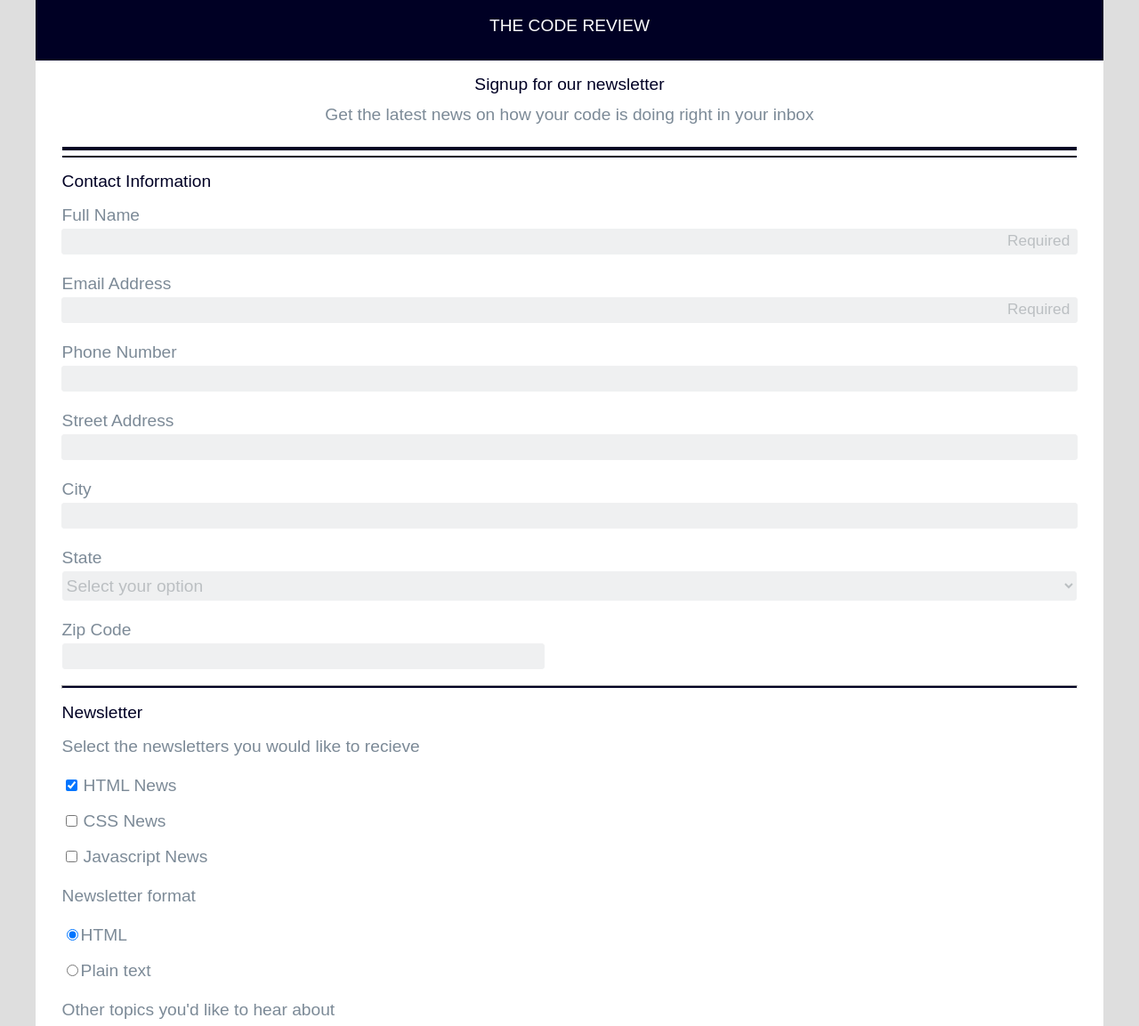
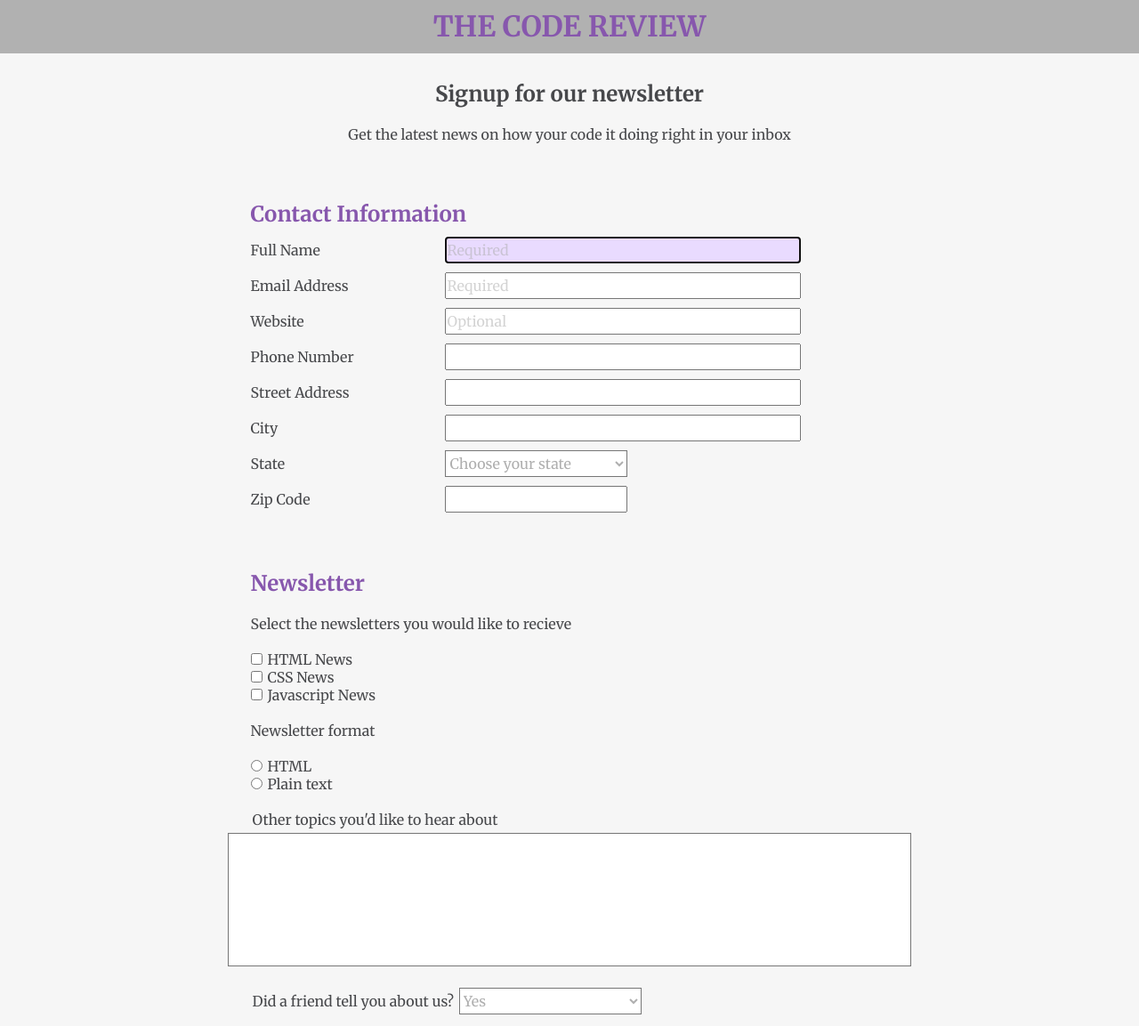
Before and after one commit to atimw/Online-Registration-Form-Project-Treehouse-, a plain HTML site: page index.html in a window 1280 px wide. Shown: the top 1153 px of the page at 89% size. Drawn offline with Linux system fonts and the light colour scheme.

Commit message:
Redo to completion
Started from scratch today and slowly rebuild until completed.
Submitting for peer review.

```diff
--- /dev/null
+++ b/CSS/main.css
@@ -0,0 +1,241 @@
+* {
+    box-sizing: border-box;
+}
+
+/**** Body ****/
+body {
+    color: #47484b;
+    font-family: 'Merriweather', serif;
+    padding: 0;
+    margin: 0 auto;
+}
+
+/**** General ****/
+h1 {
+    font-weight: 900;
+    font-size: 2em;
+}
+
+h2, legend {
+    font-weight: 700;
+    font-size: 1.5em;
+}
+
+p {
+    font-weight: 400;
+    font-size: 1em;
+}
+
+label, input {
+    font-weight: 400;
+    font-size: 1em;
+}
+
+/**** Container ****/
+.container {
+    width: 100%;
+    padding: 0;
+    margin: 0 auto;
+    background: #f6f6f6;
+}
+
+/**** Header ****/
+header {
+    padding: 0;
+    margin: 0 0 10% 0;
+    text-align: center;
+}
+
+/**** Banner ****/
+.banner {
+    width: 100%;
+    text-transform: uppercase;
+    color: #8757ad;
+    background: #b1b1b1;
+    margin: 0 0 30px 0;
+    padding: 10px 0 10px 0;
+}
+
+/**** fsContact ****/
+fieldset {
+    border: none;
+    padding: 0 0 10% 0;
+}
+
+legend {
+    padding: 0;
+    text-align: center;
+    color: #8757ad;
+}
+
+.fsContact label {
+    display: block;
+    padding: 5% 2% 0 5%;
+    margin: 0 auto;
+}
+
+.fsContact input {
+    width: 90%;
+    padding: 0;
+    margin: 0 5% 0 5%;
+    color: #afafaf;
+    height: 50px;
+}
+
+.fsContact input:focus {
+    background: #e9dbff;
+    transition:background .3s ease-in;
+}
+
+select {
+    cursor: pointer;
+    width: 90%;
+    padding: 0;
+    margin: 0 5% 0 5%;
+    background: #ffffff;
+    color: #afafaf;
+    height: 50px;
+}
+
+input[id="zip"] {
+    width: 45%;
+    padding: 0;
+    margin: 0 5% 0 5%;
+    color: #afafaf;
+    height: 50px;
+}
+
+/**** fsNewsletter ****/
+.fsNewsletter {
+    width: 90%;
+    margin: 0 5% 0 5%;
+}
+
+/**** textarea ****/
+textarea {
+    height: 150px;
+    width: 90%;
+    resize: none;
+    background: #ffffff;
+    padding: 0;
+    margin: 10% 5% 0 5%;
+}
+
+
+/**** button ****/
+button {
+    height: 60px;
+    width: 100%;
+    cursor: pointer;
+    border: 1px #47484b solid;
+    font-weight: 900;
+    font-size: 1.8em;
+    color: #8757ad;
+    background: #b1b1b1;
+    padding: 0;
+    margin: 0 auto;
+}
+
+/**** footer ****/
+footer {
+    padding: 30px 0 30px 0;
+    margin: 0 auto;
+    text-align: center;
+}
+
+
+/**** media querie min 760px ****/
+@media (min-width:760px){
+
+    header {
+        width: 100%;
+        margin: 0 0 5% 0;
+    }
+
+    .fsContact,
+    .fsNewsletter {
+        width: 80%;
+        margin: 0 auto;
+        padding: 0 0 5% 0;
+    }
+
+    legend {
+        text-align: left;
+        color: #8757ad;
+        padding: 0;
+        margin: 0 0 0 15%;
+    }
+
+    .fsContact label {
+        display: inline-block;
+        width: 21%;
+        padding: 15px 0 5px 0;
+        margin: 0 0 0 15%;
+    }
+
+    .fsContact input {
+        width: 39%;
+        padding: 0;
+        margin: 0 15% 0 0;
+        color: #afafaf;
+        height: 30px;
+
+    }
+
+    select {
+        cursor: pointer;
+        width: 20%;
+        padding: 0;
+        margin: 0 auto;
+        background: #ffffff;
+        color: #afafaf;
+        height: 30px;
+    }
+
+    input[id="zip"] {
+        width: 20%;
+        padding: 0;
+        margin: 0 auto;
+        color: #afafaf;
+        height: 30px;
+    }
+
+    /**** fsNewsletter ****/
+    .fsNewsletter p {
+        margin: 0 0 0 15%;
+    }
+
+    .fsNewsletter input {
+        padding: 2px;
+        margin: 0 0 0 15%;
+    }
+
+    .fsNewsletter label {
+        padding: 2px;
+        margin: 0;
+    }
+
+    /**** textarea ****/
+    label[for="other"] {
+        margin: 0 0 0 15%;
+    }
+
+    textarea {
+        width: 75%;
+        margin: 5px 0 0 12.5%;
+    }
+
+    label[for="rec"] {
+        margin: 0 0 0 15%;
+    }
+
+    select[for="rec"] {
+        width: auto;
+    }
+
+    /**** button ****/
+    button {
+        width: 60%;
+        margin: 0 20% 0 20%;
+    }
+}
--- a/CSS/styles.css
+++ /dev/null
@@ -1,211 +0,0 @@
-body {
-    background: #dedede;
-}
-
-.banner {
-    height: 30px;
-    width: 100%;
-    background: #000024;
-    color: #ffffff;
-    font-family: sans-serif;
-    font-weight: 100;
-    font-size: 1.2em;
-    padding: 20px 0 20px 0;
-    margin: -20px 0 0 0;
-    text-align: center;
-}
-
-header {
-    background: #ffffff;
-    width: 95%;
-    padding: 10px 0 0 0;
-    margin: 0 auto;
-}
-
-header .otherText {
-    width: 95%;
-    font-family: sans-serif;
-    font-weight: 100;
-    font-size: 1.2em;
-    color: #7c8a97;
-    padding: 0 0 25px 0;
-    margin: 0 auto;
-    text-align: center;
-}
-
-hr.hr1 {
-    border-top: #000024 solid 4px;
-    border-bottom: #000024 solid 2px;
-    border-left: none;
-    border-right: none;
-    height: 6px;
-    width: 95%;
-    padding: 0;
-    margin: 0 auto;
-    background: #ffffff;
-}
-
-header .headerText {
-    text-align: center;
-    padding: 16px 0 12px 0;
-    margin: 0 auto;
-}
-
-#mainForm {
-    display: flex;
-    flex-direction: column;
-    background: #ffffff;
-    width: 95%;
-    padding: 0;
-    margin: 0 auto;
-}
-
-#mainForm hr {
-    height: 2px;
-    width: 95%;
-    background: #000024;
-    padding: 0;
-    margin: 0 auto;
-}
-
-.headerText {
-    width: 95%;
-    font-family: sans-serif;
-    font-weight: 400;
-    font-size: 1.2em;
-    color: #000024;
-    padding: 16px 0 12px 0;
-    margin: 0 auto;
-    text-align: left;
-}
-
-.label {
-    width: 95%;
-    font-family: sans-serif;
-    font-weight: 100;
-    font-size: 1.2em;
-    color: #7c8a97;
-    padding: 4px 0 4px 0;
-    margin: 0 auto;
-    text-align: left;
-}
-
-.inputZip {
-    width: 45%;
-    height: 27px;
-    border: solid 1px #eff0f1;
-    border-radius: 3px;
-    background: #eff0f1;
-    padding: 0;
-    margin: 0 0 0 2.5%;
-}
-
-.input {
-    width: 95%;
-    height: 27px;
-    border: solid 1px #eff0f1;
-    border-radius: 3px;
-    background: #eff0f1;
-    padding: 0;
-    margin: 0 auto;
-}
-
-.select {
-    width: 95%;
-    height: 5%;
-    border: solid 1px #eff0f1;
-    border-radius: 3px;
-    background: #eff0f1;
-    padding: 0;
-    margin: 0 auto;
-}
-
-.item {
-    display: block;;
-    background: #ffffff;
-    width: 95%;
-    padding: 0;
-    margin: 0 auto;
-}
-
-.itemLabel {
-    display: inline;
-    font-family: sans-serif;
-    font-weight: 100;
-    font-size: 1.2em;
-    color: #7c8a97;
-    padding: 4px 0 4px 0;
-    margin: 0 auto;
-    text-align: left;
-}
-
-.itemInput {
-    display: inline;
-}
-
-.userInput {
-    height: 150px;
-    width: 95%;
-    resize: none;
-    border: solid 1px #eff0f1;
-    border-radius: 3px;
-    background: #eff0f1;
-    padding: 0;
-    margin: 0 auto;
-}
-
-.submitButton {
-    height: 75px;
-    width: 95%;
-    border: solid 1px #49bbb5;
-    border-radius: 3px;
-    background: #49bbb5;
-    font-family: sans-serif;
-    font-weight: 200;
-    font-size: 1.8em;
-    color: #ffffff;
-    padding: 0;
-    margin: 0 auto;
-}
-
-.footerText {
-    width: 95%;
-    font-family: sans-serif;
-    font-weight: 100;
-    font-size: 1.2em;
-    color: #7c8a97;
-    padding: 4px 0 30% 0;
-    margin: 0 auto;
-    text-align: center;
-}
-
-.otherText {
-    width: 95%;
-    font-family: sans-serif;
-    font-weight: 100;
-    font-size: 1.2em;
-    color: #7c8a97;
-    padding: 4px 0 4px 0;
-    margin: 0 auto;
-    text-align: center;
-}
-
-.select, .placeholderText {
-    font-family: sans-serif;
-    font-weight: 100;
-    font-size: 1.2em;
-    color: #bbbfc2;
-    padding: 4px 0 4px 0;
-    margin: 0 auto;
-    text-align: left;
-}
-
-::-webkit-input-placeholder {
-    font-family: sans-serif;
-    font-weight: 100;
-    font-size: 1.3em;
-    color: #bbbfc2;
-    padding: 4px 8px 4px 0;
-    margin: 0 auto;
-    text-align: right;
-}
--- a/index.html
+++ b/index.html
@@ -1,43 +1,51 @@
-<!DOCTYPE html>
+<!doctype html>
 <html lang="en">
+
     <head>
+        <meta charset="utf-8">
         <title>Online Registration Form</title>
-        <meta charset="utf-8">
         <meta name="viewport" content="width=device-width, initial-scale=1.0">
-        <link rel="stylesheet" type= "text/css" href="CSS/styles.css">
+        <link rel="stylesheet" type="text/css" href="CSS/normalize.css">
+        <link rel="stylesheet" type="text/css" href="CSS/main.css">
+        <link href='https://fonts.googleapis.com/css?family=Merriweather:700,300,400' rel='stylesheet' type='text/css'>
     </head>
+
     <body>
 
-        <header>
-            <div class="banner">THE CODE REVIEW</div>
+        <div class="container">
 
-            <h1 class="headerText">Signup for our newsletter</h1>
-            <p class="otherText">Get the latest news on how your code is doing right in your inbox</p>
-            <hr class="hr1">
+            <header class="header">
+                <h1 class="banner">The Code Review</h1>
+                <h2>Signup for our newsletter</h2>
+                <p>Get the latest news on how your code it doing right in your inbox</p>
             </header>
 
-        <form id="mainForm">
+            <form method="post" action="index.html">
 
-            <h1 class="headerText">Contact Information</h1>
+                <fieldset class="fsContact">
+                    <legend>Contact Information</legend>
 
-            <label class="label" for="name">Full Name</label>
-            <input class="input" type="text" id="name" name="user_name" placeholder="Required"><br>
+                        <label for="name">Full Name</label>
+                        <input type="text" id="name" name="user_name" placeholder="Required"  autofocus><br>
 
-            <label class="label" for="email">Email Address</label>
-            <input class="input" type="email" id="email" name="user_email" placeholder="Required"><br>
+                        <label for="email">Email Address</label>
+                        <input type="email" id="email" name="user_email" placeholder="Required" ><br>
 
-            <label class="label" for="phone">Phone Number</label>
-            <input class="input" type="number" id="phone" name="user_phone"><br>
+                        <label for="website">Website</label>
+                        <input type="text" id="website" name="user_website" placeholder="Optional" ><br>
 
-            <label class="label" for="address">Street Address</label>
-            <input class="input" type="text" id="address" name="user_address"><br>
+                        <label  for="phone">Phone Number</label>
+                        <input  type="tel" id="phone" name="user_phone" ><br>
 
-            <label class="label" for="city">City</label>
-            <input class="input" type="text" id="city" name="user_city"><br>
+                        <label  for="address">Street Address</label>
+                        <input  type="text" id="address" name="user_address" ><br>
 
-            <label class="label" for="state">State</label>
-            <select class="select" id="state" name="state" form="mainForm" placeholder="Choose State">
-                <option class="placeholderText" value="" disabled selected>Select your option</option>
+                        <label  for="city">City</label>
+                        <input  type="text" id="city" name="user_city" ><br>
+
+                        <label  for="state">State</label>
+                        <select id="state" name="user_state" placeholder="Choose State" >
+                            <option class="placeholderText" value="" disabled selected hidden>Choose your state</option>
                             <option value="alabama">Alabama</option>
                             <option value="alaska">Alaska</option>
                             <option value="Arizona">Arizona</option>
@@ -90,48 +98,51 @@
                             <option value="Wyoming">Wyoming</option>
                         </select><br>
 
-            <label class="label" for="zip">Zip Code</label>
-            <input class="inputZip" type="number" id="zip" name="user_zip"><br>
+                    <label for="zip">Zip Code</label>
+                    <input type="text" id="zip" name="user_zip" ><br>
 
-            <hr>
+                </fieldset>
 
-            <h1 class="headerText">Newsletter</h1>
+                <fieldset class="fsNewsletter">
+                    <legend>Newsletter</legend>
+                    <br><p>Select the newsletters you would like to recieve</p><br>
 
-            <label class="label">Select the newsletters you would like to recieve</label><br>
+                    <input type="checkbox" id="htmlNews" name="newsletterSelection" value="htmlNews" >
+                    <label for="htmlNews">HTML News</label><br>
 
-            <div class=item>
-                <input class="itemInput" type="checkbox" id="htmlnews" name="htmlnews" checked>
-                <label class="itemLabel" for="htmlnews">HTML News</label>
-            </div><br>
+                    <input type="checkbox" id="cssNews" name="newsletterSelection" value="cssNews" >
+                    <label for="cssNews">CSS News</label><br>
 
-            <div class=item>
-                <input class="itemInput" type="checkbox" id="cssnews" name="cssnews">
-                <label class="itemLabel" for="cssnews">CSS News</label>
-            </div><br>
+                    <input type="checkbox" id="jsNews" name="newsletterSelection" value="jsNews" >
+                    <label for="jsNews">Javascript News</label><br>
 
-            <div class=item>
-                <input class="itemInput" type="checkbox" id="jsnews" name="jsnews">
-                <label class="itemLabel" for="jsnews">Javascript News</label>
-            </div><br>
+                    <br><p> Newsletter format</p><br>
 
-            <label class="label">Newsletter format</label><br>
+                    <input type="radio" id="htmlFormat" name="newsletter_format" value="htmlFormat" >
+                    <label for="htmlFormat">HTML</label><br>
 
-            <div class=item>
-                <input class="itemInput" type="radio" id="format" name="format" value="html" checked><label class="itemLabel" for="format">HTML</label>
-            </div><br>
+                    <input type="radio" id="textFormat" name="newsletter_format" value="textFormat" >
+                    <label for="textFormat">Plain text</label><br>
 
-            <div class=item>
-                <input class="itemInput" type="radio" id="format" name="format" value="text"><label class="itemLabel" for="format">Plain text</label>
-            </div><br>
+                    <br><label for="other"> Other topics you'd like to hear about </label><br>
+                    <textarea id="other" name="user_other" ></textarea><br>
 
-            <label class="label">Other topics you'd like to hear about</label><br>
-            <textarea class="userInput" name="user_input" form="mainForm"></textarea><br>
+                    <br><label for="rec">Did a friend tell you about us?</label>
+                        <select id="rec" name="user_rec" placeholder="Choose">
+                            <option value="Yes">Yes</option>
+                            <option value="No">No</option>
+                    </select>
 
-            <button class="submitButton" type="submit" form="mainForm" value="submit">Submit</button><br>
+                </fieldset>
 
-            <h1 class="footerText">Copyright The Code Review</h1>
+                <button type="submit" >Signup</button><br>
 
             </form>
 
+                <footer><p>&copy; The Code Review</p></footer>
+
+        </div>
+
     </body>
+
 </html>
```
Lines whose indentation alone changed are shown as unchanged.
